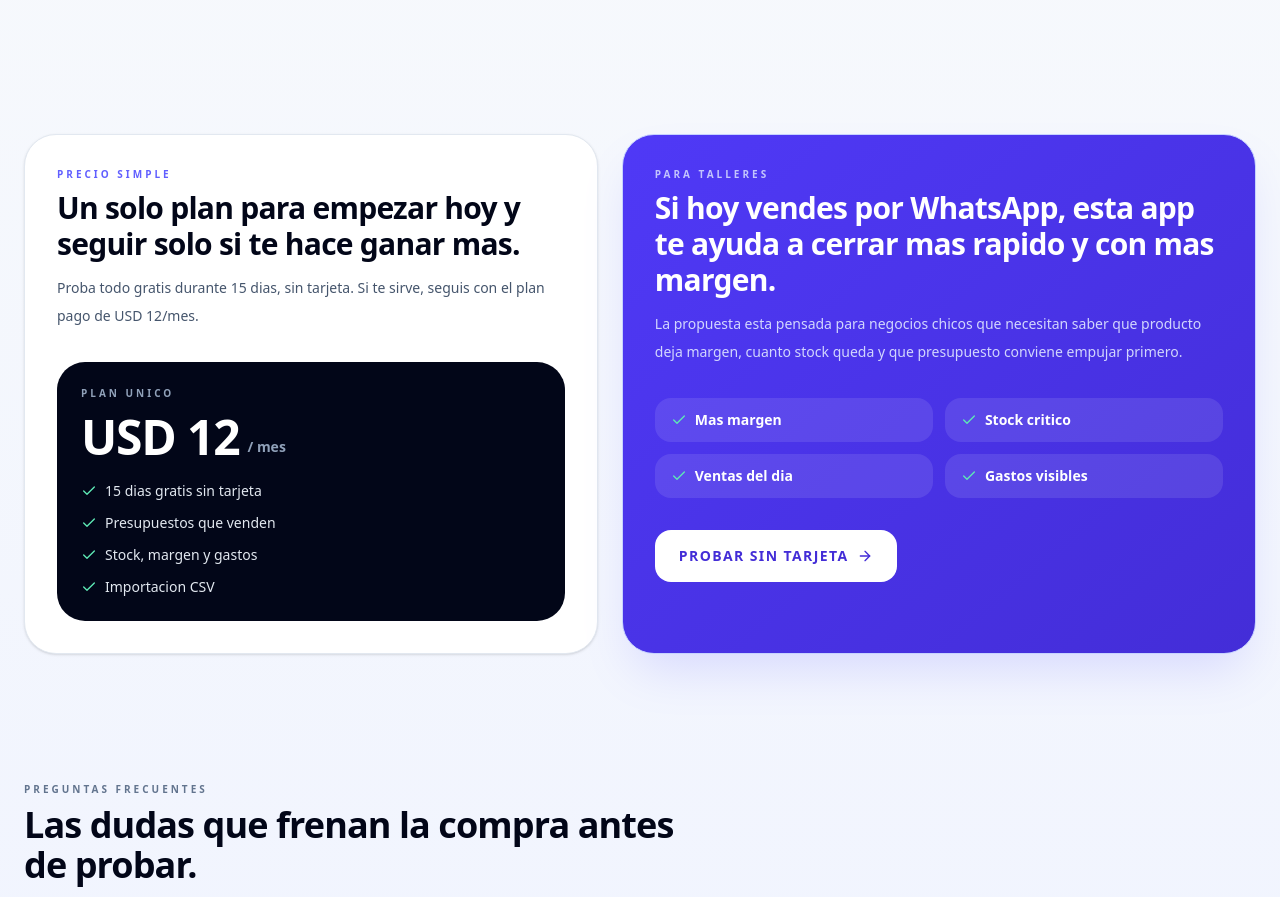
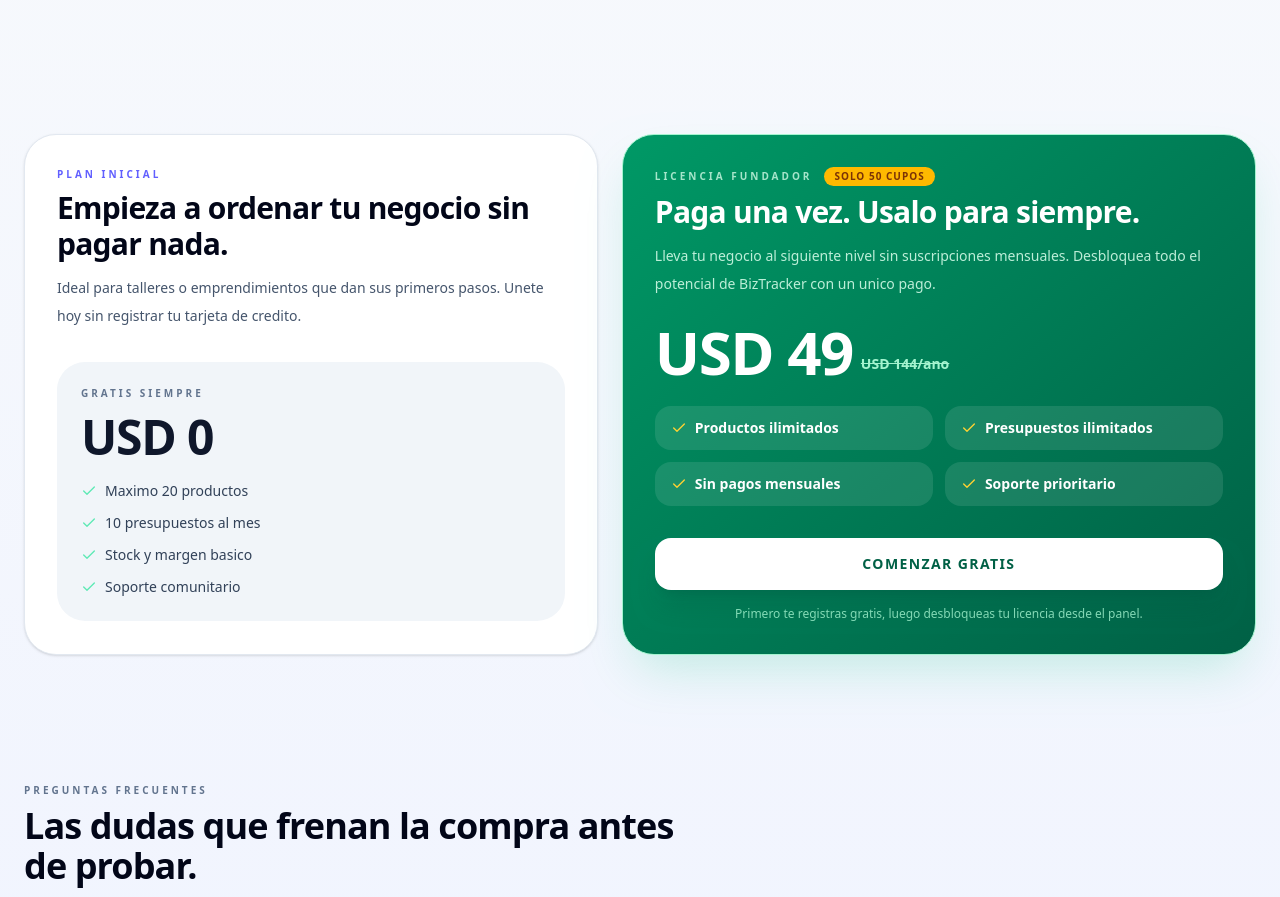
Before and after one commit to pablomerladett21/calculadora-rentabilidad, a Next.js app: page / in a window 1280 px wide. Shown: the part 1900-2797 px from the top of the page. Built offline with nearby package versions, Linux system fonts and the light colour scheme.

Commit message:
feat: implement freemium model and founder lifetime deal

```diff
--- a/src/app/page.tsx
+++ b/src/app/page.tsx
@@ -12,7 +12,7 @@
   openGraph: {
     title: 'Herramienta para talleres que quieren vender con margen',
     description:
-      '15 dias gratis, sin tarjeta. Luego USD 12/mes para talleres y negocios de produccion.',
+      'Plan 100% gratis disponible. Controla stock y convierte presupuestos en ventas.',
     type: 'website',
   },
 }
--- a/src/components/dashboard/roi-form.tsx
+++ b/src/components/dashboard/roi-form.tsx
@@ -6,6 +6,20 @@
 import { useProfile } from '@/context/profile-context'
 import AccountSuspendedBanner from './account-suspended-banner'
 import { z } from 'zod'
+import { useEffect } from 'react'
+
+const productSchema = z.object({
+  product_name: z.string().min(2, 'El nombre debe tener al menos 2 caracteres').max(100),
+  material_cost: z.number().min(0, 'El costo no puede ser negativo'),
+  time_invested_hours: z.number().min(0, 'El tiempo no puede ser negativo'),
+  hourly_rate: z.number().min(0, 'La tarifa no puede ser negativa'),
+  desired_margin_percent: z.number().min(0).max(99, 'El margen debe ser menor al 100%'),
+  stock_quantity: z.number().min(0, 'El stock no puede ser negativo'),
+  stock_alert_threshold: z.number().min(0, 'El umbral no puede ser negativo'),
+})
+
+interface RoiFormProps {
+  onSuccess: () => void
 
 const productSchema = z.object({
   product_name: z.string().min(2, 'El nombre debe tener al menos 2 caracteres').max(100),
@@ -34,6 +48,17 @@
   const [loading, setLoading] = useState(false)
   const [error, setError] = useState<string | null>(null)
   const [saved, setSaved] = useState(false)
+  const [productCount, setProductCount] = useState<number | null>(null)
+
+  useEffect(() => {
+    if (profile && profile.is_founder !== true) {
+      supabase
+        .from('products_roi')
+        .select('*', { count: 'exact', head: true })
+        .eq('user_id', profile.id)
+        .then(({ count }) => setProductCount(count || 0))
+    }
+  }, [profile])
 
   const material = parseFloat(materialCost) || 0
   const time = parseFloat(timeInvested) || 0
@@ -50,6 +75,35 @@
         <AccountSuspendedBanner />
         <div className="rounded-[2rem] border border-slate-200 dark:border-slate-800 bg-white dark:bg-slate-900 p-6 text-sm text-slate-500 dark:text-slate-300">
           Si necesitás reactivar la cuenta, pedile a admin que cambie el estado a <span className="font-black">Prueba</span> o <span className="font-black">Pago</span>.
+        </div>
+      </div>
+    )
+  }
+
+  const isLimitReached = profile?.is_founder !== true && productCount !== null && productCount >= 20;
+
+  if (isLimitReached) {
+    return (
+      <div className="space-y-6 animate-in fade-in slide-in-from-bottom-4 duration-700">
+        <div className="p-10 rounded-[2rem] border border-amber-200 bg-amber-50/50 dark:bg-amber-900/10 dark:border-amber-800/40 text-center flex flex-col items-center">
+          <div className="w-16 h-16 bg-amber-100 dark:bg-amber-900/30 rounded-2xl flex items-center justify-center text-amber-600 dark:text-amber-400 mb-6 shadow-sm">
+            <Package size={32} />
+          </div>
+          <h2 className="text-2xl font-black text-slate-900 dark:text-white mb-2">Límite de productos alcanzado</h2>
+          <p className="text-slate-600 dark:text-slate-300 max-w-md mb-8 leading-relaxed">
+            Tu plan gratuito permite registrar hasta 20 productos. Has alcanzado el límite.
+            Adquiere la <span className="font-bold text-slate-900 dark:text-white">Licencia Fundador</span> para crear productos ilimitados.
+          </p>
+          <a
+            href="https://wa.me/59899000000?text=Hola,%20quiero%20adquirir%20la%20Licencia%20Fundador%20de%20BizTracker%20por%20$49"
+            target="_blank"
+            rel="noopener noreferrer"
+            className="inline-flex items-center justify-center gap-2 rounded-2xl bg-emerald-600 px-8 py-4 text-sm font-black uppercase tracking-widest text-white shadow-xl shadow-emerald-500/25 transition hover:bg-emerald-700 hover:-translate-y-1"
+          >
+            <Sparkles size={18} />
+            Desbloquear Licencia Fundador ($49)
+          </a>
+          <p className="mt-4 text-[10px] text-slate-400 font-bold uppercase tracking-widest">Pago único. Sin suscripciones.</p>
         </div>
       </div>
     )
--- a/src/components/dashboard/sales-log-form.tsx
+++ b/src/components/dashboard/sales-log-form.tsx
@@ -7,6 +7,7 @@
 import AccountSuspendedBanner from './account-suspended-banner'
 import { formatCurrency } from '@/lib/utils'
 import { z } from 'zod'
+import { Sparkles } from 'lucide-react'
 import type { ProductRecord } from '@/lib/app-types'
 
 type ProductOption = Pick<ProductRecord, 'id' | 'product_name' | 'suggested_price' | 'stock_quantity' | 'stock_alert_threshold'>
@@ -52,8 +53,24 @@
   const [notes, setNotes] = useState('')
   const [loading, setLoading] = useState(false)
   const [error, setError] = useState('')
+  const [orderCount, setOrderCount] = useState<number | null>(null)
 
   const dropdownRef = useRef<HTMLDivElement>(null)
+
+  useEffect(() => {
+    if (profile && profile.is_founder !== true) {
+      const startOfMonth = new Date()
+      startOfMonth.setDate(1)
+      startOfMonth.setHours(0, 0, 0, 0)
+
+      supabase
+        .from('sales_orders')
+        .select('*', { count: 'exact', head: true })
+        .eq('user_id', profile.id)
+        .gte('created_at', startOfMonth.toISOString())
+        .then(({ count }) => setOrderCount(count || 0))
+    }
+  }, [profile])
 
   useEffect(() => {
     let active = true
@@ -159,6 +176,35 @@
         <AccountSuspendedBanner />
         <div className="rounded-[2rem] border border-slate-200 dark:border-slate-800 bg-white dark:bg-slate-900 p-6 text-sm text-slate-500 dark:text-slate-300">
           La registración de ventas y presupuestos queda pausada hasta reactivar la cuenta.
+        </div>
+      </div>
+    )
+  }
+
+  const isLimitReached = profile?.is_founder !== true && orderCount !== null && orderCount >= 10;
+
+  if (isLimitReached) {
+    return (
+      <div className="space-y-6 animate-in fade-in slide-in-from-bottom-4 duration-700">
+        <div className="p-10 rounded-[2rem] border border-indigo-200 bg-indigo-50/50 dark:bg-indigo-900/10 dark:border-indigo-800/40 text-center flex flex-col items-center">
+          <div className="w-16 h-16 bg-indigo-100 dark:bg-indigo-900/30 rounded-2xl flex items-center justify-center text-indigo-600 dark:text-indigo-400 mb-6 shadow-sm">
+            <FileText size={32} />
+          </div>
+          <h2 className="text-2xl font-black text-slate-900 dark:text-white mb-2">Límite mensual alcanzado</h2>
+          <p className="text-slate-600 dark:text-slate-300 max-w-md mb-8 leading-relaxed">
+            Has alcanzado el límite de 10 operaciones (presupuestos o ventas) de tu plan gratuito este mes.
+            Adquiere la <span className="font-bold text-slate-900 dark:text-white">Licencia Fundador</span> para registrar ventas y presupuestos ilimitados para siempre.
+          </p>
+          <a
+            href="https://wa.me/59899000000?text=Hola,%20quiero%20adquirir%20la%20Licencia%20Fundador%20de%20BizTracker%20por%20$49"
+            target="_blank"
+            rel="noopener noreferrer"
+            className="inline-flex items-center justify-center gap-2 rounded-2xl bg-emerald-600 px-8 py-4 text-sm font-black uppercase tracking-widest text-white shadow-xl shadow-emerald-500/25 transition hover:bg-emerald-700 hover:-translate-y-1"
+          >
+            <Sparkles size={18} />
+            Desbloquear Licencia Fundador ($49)
+          </a>
+          <p className="mt-4 text-[10px] text-slate-400 font-bold uppercase tracking-widest">Pago único. Sin suscripciones.</p>
         </div>
       </div>
     )
--- a/src/components/marketing/landing-page.tsx
+++ b/src/components/marketing/landing-page.tsx
@@ -12,8 +12,8 @@
 } from 'lucide-react'
 
 const highlights = [
-  '15 dias gratis, sin tarjeta',
-  'Luego USD 12/mes',
+  'Plan 100% gratis disponible',
+  'Sin tarjeta de credito inicial',
   'Hecho para talleres que venden por presupuesto',
 ]
 
@@ -57,8 +57,8 @@
 
 const faqs = [
   {
-    q: 'Necesito tarjeta para probar?',
-    a: 'No. Tenes 15 dias gratis para probar todo el flujo antes de pagar.',
+    q: 'Como funciona el plan gratis?',
+    a: 'Puedes usar la plataforma sin costo con un limite de 20 productos registrados y 10 presupuestos al mes. Ideal para empezar.',
   },
   {
     q: 'Sirve para talleres?',
@@ -113,7 +113,7 @@
           <div className="space-y-7 sm:space-y-8">
             <div className="inline-flex items-center gap-2 rounded-full border border-indigo-200 bg-white/80 px-4 py-2 text-xs font-black uppercase tracking-[0.25em] text-indigo-600 shadow-sm dark:border-indigo-900/40 dark:bg-slate-950/80 dark:text-indigo-300">
               <ShieldCheck size={14} />
-              15 dias gratis sin tarjeta
+              Empieza gratis hoy
             </div>
 
             <div className="space-y-4 sm:space-y-5">
@@ -243,51 +243,57 @@
         <section id="precio" className="py-8 lg:py-16">
           <div className="grid gap-6 lg:grid-cols-[0.95fr_1.05fr]">
             <div className="rounded-[2rem] border border-slate-200 bg-white p-6 shadow-sm sm:p-8 dark:border-slate-800 dark:bg-slate-950">
-              <p className="text-[10px] font-black uppercase tracking-[0.3em] text-indigo-500">Precio simple</p>
+              <p className="text-[10px] font-black uppercase tracking-[0.3em] text-indigo-500">Plan Inicial</p>
               <h2 className="mt-2 text-2xl font-black tracking-tight text-slate-950 dark:text-white sm:text-3xl">
-                Un solo plan para empezar hoy y seguir solo si te hace ganar mas.
+                Empieza a ordenar tu negocio sin pagar nada.
               </h2>
               <p className="mt-3 text-sm leading-7 text-slate-600 dark:text-slate-300">
-                Proba todo gratis durante 15 dias, sin tarjeta. Si te sirve, seguis con el plan pago de USD 12/mes.
+                Ideal para talleres o emprendimientos que dan sus primeros pasos. Unete hoy sin registrar tu tarjeta de credito.
               </p>
-              <div className="mt-8 rounded-[1.75rem] bg-slate-950 p-6 text-white dark:bg-slate-900">
-                <p className="text-[10px] font-black uppercase tracking-[0.3em] text-slate-400">Plan unico</p>
+              <div className="mt-8 rounded-[1.75rem] bg-slate-100 p-6 text-slate-900 dark:bg-slate-900 dark:text-white">
+                <p className="text-[10px] font-black uppercase tracking-[0.3em] text-slate-500">Gratis siempre</p>
                 <div className="mt-3 flex items-end gap-2">
-                  <span className="text-4xl font-black tracking-tight sm:text-5xl">USD 12</span>
-                  <span className="pb-1 text-sm font-bold text-slate-400">/ mes</span>
+                  <span className="text-4xl font-black tracking-tight sm:text-5xl">USD 0</span>
                 </div>
-                <div className="mt-5 space-y-3 text-sm text-slate-200">
-                  <PriceLine text="15 dias gratis sin tarjeta" />
-                  <PriceLine text="Presupuestos que venden" />
-                  <PriceLine text="Stock, margen y gastos" />
-                  <PriceLine text="Importacion CSV" />
+                <div className="mt-5 space-y-3 text-sm text-slate-700 dark:text-slate-300">
+                  <PriceLine text="Maximo 20 productos" />
+                  <PriceLine text="10 presupuestos al mes" />
+                  <PriceLine text="Stock y margen basico" />
+                  <PriceLine text="Soporte comunitario" />
                 </div>
               </div>
             </div>
 
-            <div className="rounded-[2rem] border border-indigo-200 bg-gradient-to-br from-indigo-600 to-indigo-700 p-6 text-white shadow-2xl shadow-indigo-500/20 sm:p-8">
-              <p className="text-[10px] font-black uppercase tracking-[0.3em] text-indigo-100/80">Para talleres</p>
+            <div className="rounded-[2rem] border border-emerald-200 bg-gradient-to-br from-emerald-600 to-emerald-800 p-6 text-white shadow-2xl shadow-emerald-500/20 sm:p-8">
+              <div className="flex items-center gap-3">
+                <p className="text-[10px] font-black uppercase tracking-[0.3em] text-emerald-100/80">Licencia Fundador</p>
+                <span className="rounded-full bg-amber-400 px-2.5 py-0.5 text-[10px] font-black uppercase tracking-widest text-amber-900">Solo 50 cupos</span>
+              </div>
               <h2 className="mt-2 text-2xl font-black tracking-tight sm:text-3xl">
-                Si hoy vendes por WhatsApp, esta app te ayuda a cerrar mas rapido y con mas margen.
+                Paga una vez. Usalo para siempre.
               </h2>
-              <p className="mt-3 text-sm leading-7 text-indigo-100/90">
-                La propuesta esta pensada para negocios chicos que necesitan saber que producto deja margen, cuanto stock queda y que presupuesto conviene empujar primero.
+              <p className="mt-3 text-sm leading-7 text-emerald-100/90">
+                Lleva tu negocio al siguiente nivel sin suscripciones mensuales. Desbloquea todo el potencial de BizTracker con un unico pago.
               </p>
-              <div className="mt-8 grid gap-3 sm:grid-cols-2">
-                {['Mas margen', 'Stock critico', 'Ventas del dia', 'Gastos visibles'].map((item) => (
+              <div className="mt-6 flex items-end gap-2">
+                <span className="text-5xl font-black tracking-tight sm:text-6xl">USD 49</span>
+                <span className="pb-2 text-sm font-bold text-emerald-200 line-through">USD 144/ano</span>
+              </div>
+              <div className="mt-6 grid gap-3 sm:grid-cols-2">
+                {['Productos ilimitados', 'Presupuestos ilimitados', 'Sin pagos mensuales', 'Soporte prioritario'].map((item) => (
                   <div key={item} className="flex items-center gap-2 rounded-2xl bg-white/10 px-4 py-3 text-sm font-bold">
-                    <Check size={16} className="text-emerald-300" />
+                    <Check size={16} className="text-amber-300" />
                     {item}
                   </div>
                 ))}
               </div>
               <Link
                 href="/register?redirect=/dashboard"
-                className="mt-8 inline-flex items-center justify-center gap-2 rounded-2xl bg-white px-6 py-4 text-sm font-black uppercase tracking-widest text-indigo-700 transition hover:bg-indigo-50"
+                className="mt-8 w-full inline-flex items-center justify-center gap-2 rounded-2xl bg-white px-6 py-4 text-sm font-black uppercase tracking-widest text-emerald-800 transition hover:bg-emerald-50 shadow-xl shadow-emerald-900/20"
               >
-                Probar sin tarjeta
-                <ArrowRight size={16} />
+                Comenzar gratis
               </Link>
+              <p className="mt-4 text-center text-xs text-emerald-200/80 font-medium">Primero te registras gratis, luego desbloqueas tu licencia desde el panel.</p>
             </div>
           </div>
         </section>
--- a/src/context/profile-context.tsx
+++ b/src/context/profile-context.tsx
@@ -15,6 +15,7 @@
   instagram_handle: string | null
   whatsapp_phone: string | null
   billing_status: 'trial' | 'paid' | 'disabled'
+  is_founder?: boolean | null
 }
 
 interface ProfileContextType {
--- a/src/lib/app-types.ts
+++ b/src/lib/app-types.ts
@@ -64,6 +64,7 @@
   instagram_handle: string | null
   whatsapp_phone: string | null
   billing_status: 'trial' | 'paid' | 'disabled'
+  is_founder?: boolean | null
 }
 
 export interface AdminClientRecord {
```
Also changed, not shown: 1 other file (tests, documents, lock files or other folders).
